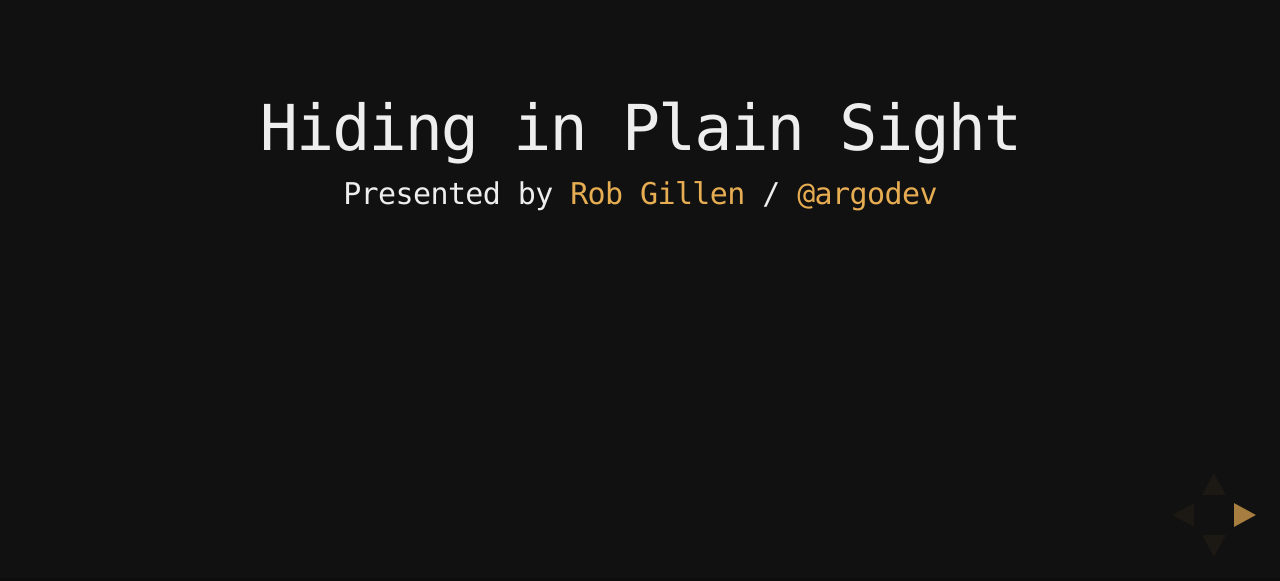
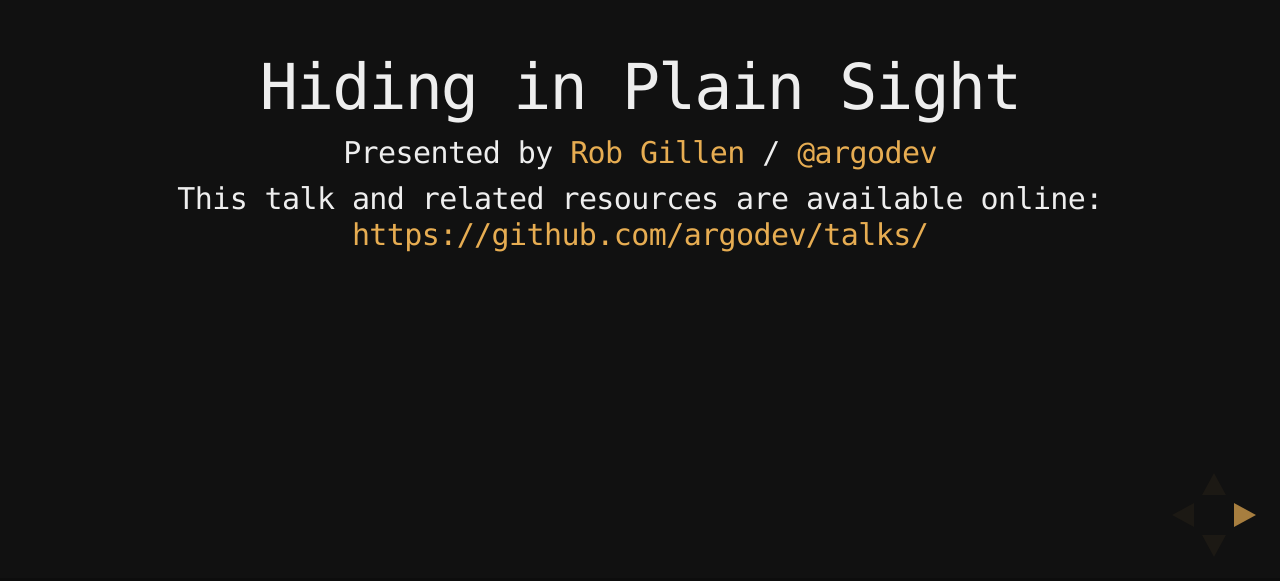
Before and after one commit to argodev/talks, a website: page Hiding-In-Plain-Sight/preso/index.html in a window 1280 px wide. Shown: the part 219-800 px from the top of the page. Drawn offline with Linux system fonts and the light colour scheme.

Commit message:
making some minor updates

```diff
--- a/Hiding-In-Plain-Sight/preso/index.html
+++ b/Hiding-In-Plain-Sight/preso/index.html
@@ -37,28 +37,32 @@
 	</head>
 
 	<body>
-
 		<div class="reveal">
-
-			<!-- Any section element inside of this container is displayed as a slide -->
 			<div class="slides">
-				<section data-markdown>
+				<section data-markdown data-separator="---">
 					##Hiding in Plain Sight
-					<!-- <h3>HTML Presentations Made Easy</h3> -->
 					Presented by [Rob Gillen](http://rob.gillenfamily.net) / [@argodev](http://twitter.com/argodev)
 
-				</section>
 
-				<section>
-					<h2>Heads Up</h2>
-					<p>
-						reveal.js is a framework for easily creating beautiful presentations using HTML. You'll need a browser with
-						support for CSS 3D transforms to see it in its full glory.
-					</p>
+					This talk and related resources are available online: https://github.com/argodev/talks/
 
-					<aside class="notes">
-						Oh hey, these are some notes. They'll be hidden in your presentation, but you can see them if you open the speaker notes window (hit 's' on your keyboard).
-					</aside>
+					---
+
+					##Disclaimer
+					The content of this presentation represents my personal views and thoughts at the present time. I reserve the right to change my views and opinions at any time. This content is not endorsed by, or representative in any way of my employer nor is it intended to be a view into my work or a reflection on the type of work that I or my group performs. It is simply a hobby and personal interest and should be considered as such.
+
+					---
+
+					##Questions/Contact
+
+					Rob Gillen
+
+					rob@gillenfamily.net
+
+					http://rob.gillenfamily.net
+
+					@argodev
+
 				</section>
 
 				<!-- Example of nested vertical slides -->
```
Also changed, not shown: Hiding-In-Plain-Sight/README.md (added).
